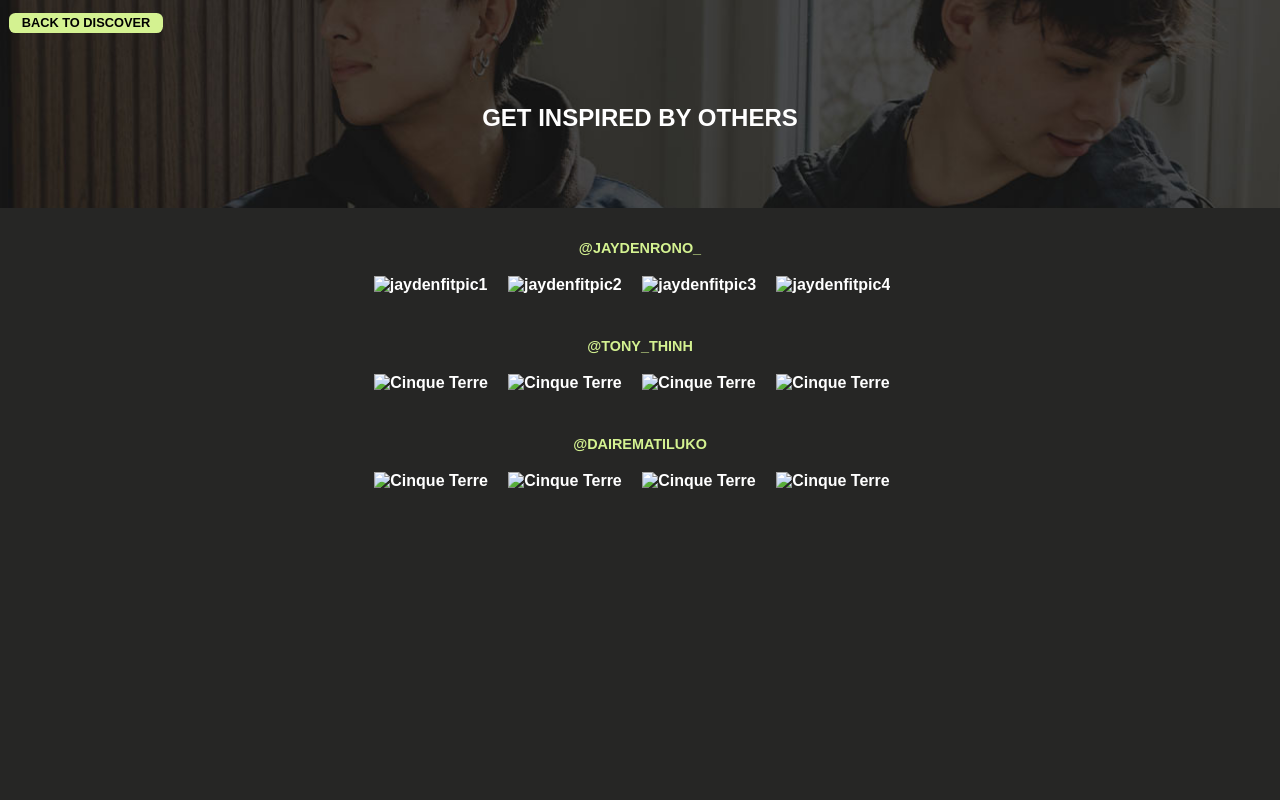
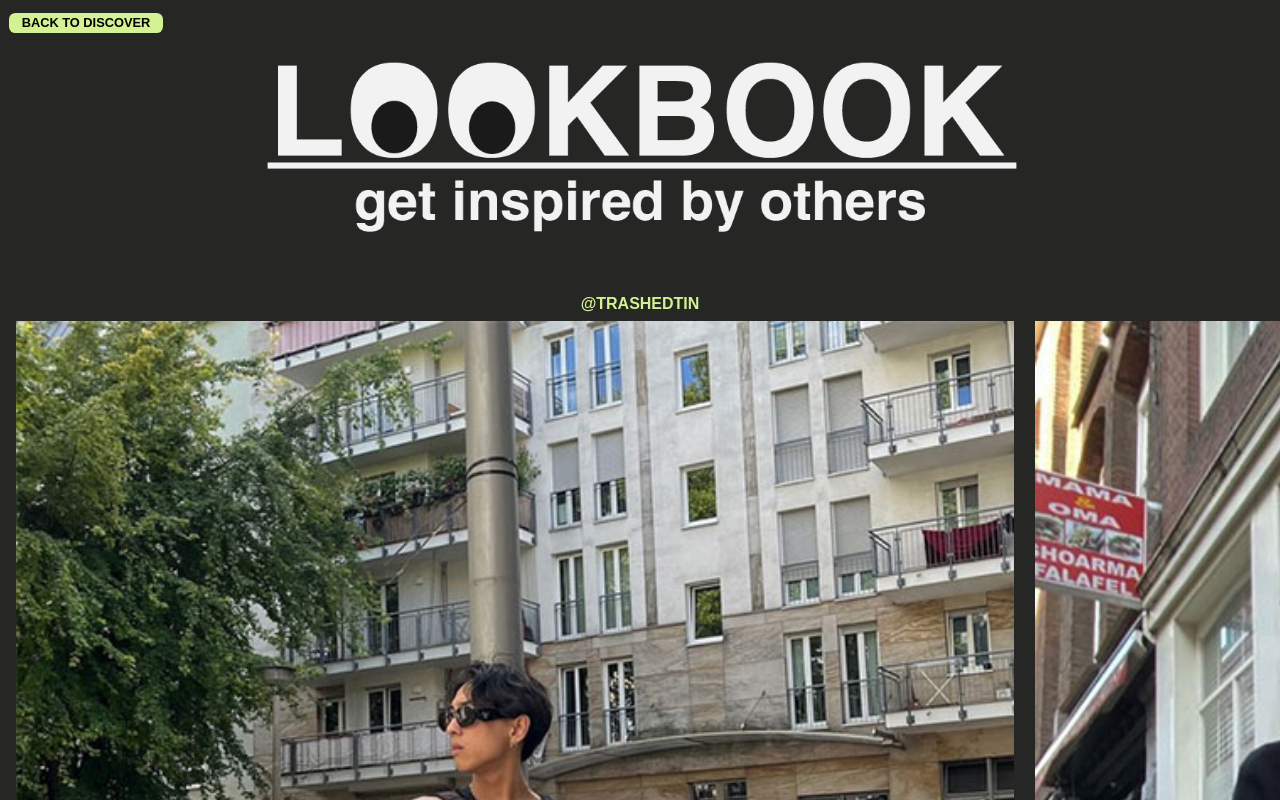
Before and after one commit to TINNIEXO/theplugwebsite, a plain HTML site: page inspiration.html in a window 1280 px wide. Shown: the top 800 px of the page. Drawn offline with Linux system fonts and the light colour scheme.

Commit message:
Update inspiration.html

```diff
--- a/inspiration.html
+++ b/inspiration.html
@@ -13,32 +13,32 @@
         </nav>
     </header>
     <main>
-        <div class="box4">
-            <div class="box-content4">
-              <h2>GET INSPIRED BY OTHERS</h2>
-            </div>
+        <img src="Afbeeldingen/lookbookheader2.png" alt="">
+        <section>
+            <div class="name-box"><h2>@TRASHEDTIN</h2></div>
+        <div class="scroll-container-polaroid">
+            <img src="Afbeeldingen/Tekengebied 1-5.jpg" alt="TINFITPIC1">
+            <img src="Afbeeldingen/Tekengebied 1-2.jpg" alt="TINFITPIC2">
+            <img src="Afbeeldingen/Tekengebied 1-3.jpg" alt="TINFITPIC3">
         </div>
-        <h2>@JAYDENRONO_</h2>
+        </section>
+        <section>
+            <div class="name-box"><h2>@KEANUYADIII</h2></div>
         <div class="scroll-container-polaroid">
-            <img src="Afbeeldingen/jaydenfitpic1.jpg" alt="jaydenfitpic1">
-            <img src="Afbeeldingen/jaydenfitpic2.jpg" alt="jaydenfitpic2">
-            <img src="Afbeeldingen/jaydenfitpic3.jpg" alt="jaydenfitpic3">
-            <img src="Afbeeldingen/jaydenfitpic4.jpg" alt="jaydenfitpic4">
+            <img src="Afbeeldingen/IMG_2612.jpg" alt="keanufitpic4">
+            <img src="Afbeeldingen/IMG_2610.jpg" alt="keanufitpic2">
+            <img src="Afbeeldingen/IMG_2609.jpg" alt="keanufitpic1">
+            <img src="Afbeeldingen/IMG_2611.jpg" alt="keanufitpic3">
         </div>
-        <h2>@TONY_THINH</h2>
+        </section>
+        <section>
+            <div class="name-box"><h2>@GUYSAMPONO</h2></div>
         <div class="scroll-container-polaroid">
-            <img src="Afbeeldingen/tonytinh-fitpic1.jpg" alt="Cinque Terre">
-            <img src="Afbeeldingen/tonytinh-fitpic2.jpg" alt="Cinque Terre">
-            <img src="Afbeeldingen/tonytinh-fitpic3.jpg" alt="Cinque Terre">
-            <img src="Afbeeldingen/tonytinh-fitpic4.jpg" alt="Cinque Terre">
+            <img src="Afbeeldingen/Tekengebied 1.jpg" alt="GUYSAMPONOFITPIC1">
+            <img src="Afbeeldingen/Tekengebied 1-1.jpg" alt="GUYSAMPONOFITPIC2">
+            <img src="Afbeeldingen/Tekengebied 1-4.jpg" alt="GUYSAMPONOFITPIC3">
         </div>
-        <h2>@DAIREMATILUKO</h2>
-        <div class="scroll-container-polaroid">
-            <img src="Afbeeldingen/DAIREMATILUKO-fitpic1.jpg" alt="Cinque Terre">
-            <img src="Afbeeldingen/DAIREMATILUKO-fitpic2.jpg" alt="Cinque Terre">
-            <img src="Afbeeldingen/DAIREMATILUKO-fitpic3.jpg" alt="Cinque Terre">
-            <img src="Afbeeldingen/DAIREMATILUKO-fitpic4.jpg" alt="Cinque Terre">
-        </div>
+        </section>
     </main>
 </body>
 </html>
```
